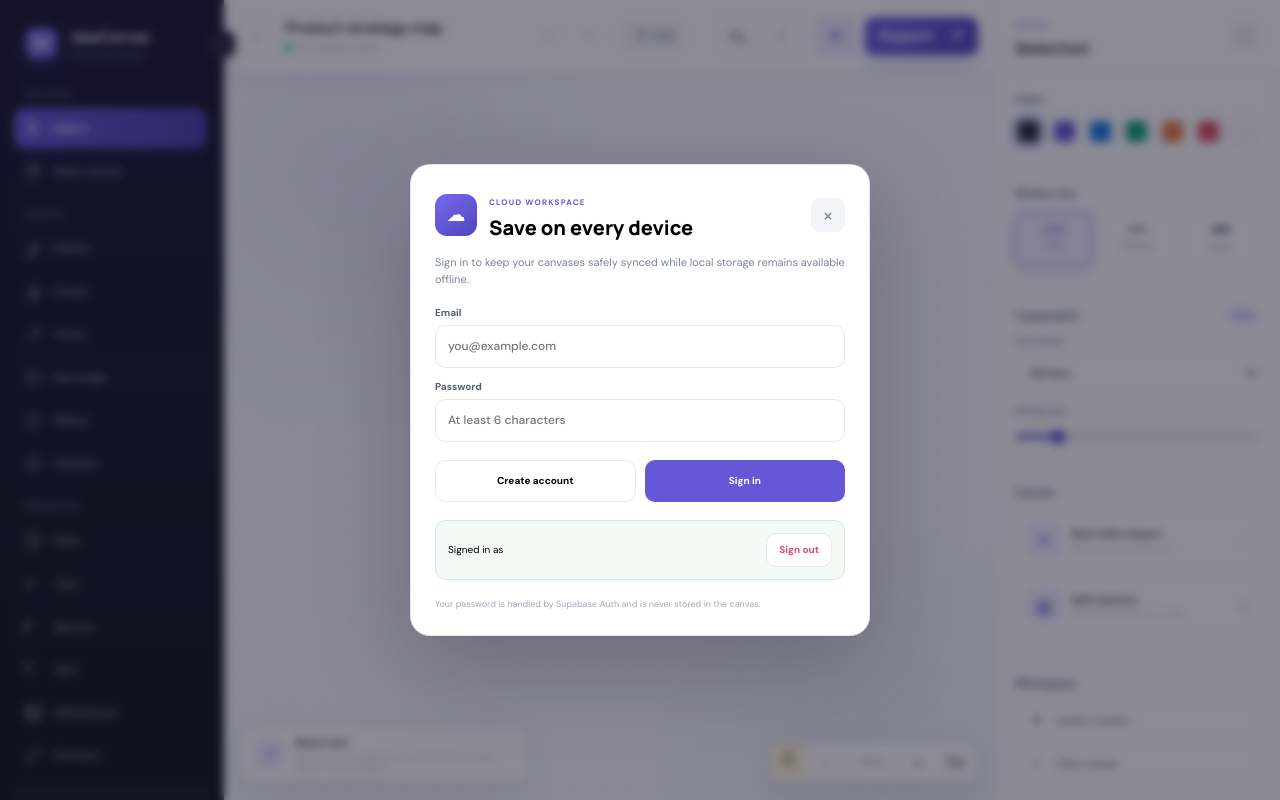
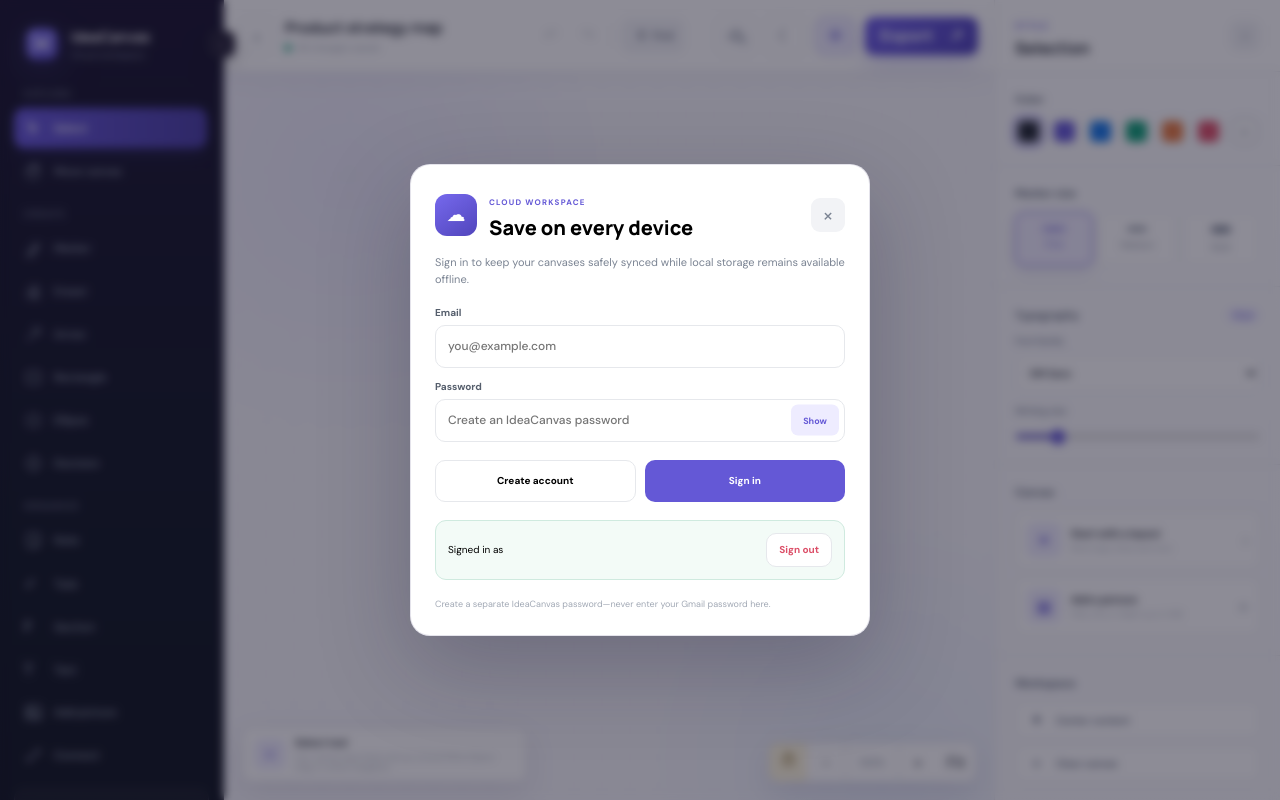
Before and after one commit to 404BroNotFound/IdeaCanvas, a plain HTML site: page index.html in a window 1280 px wide. Both pictures are taken after a click on the button 736 px from the left and 35 px from the top of the page. Drawn offline with nearby package versions, Linux system fonts and the light colour scheme.

Commit message:
Add account password visibility control

```diff
--- a/css/styles.css
+++ b/css/styles.css
@@ -1220,6 +1220,14 @@
 .account-fields { display: grid; gap: 12px; }
 .account-fields label { display: grid; gap: 6px; color: #555e6c; font-size: 10px; font-weight: 700; }
 .account-fields input { width: 100%; height: 43px; padding: 0 12px; border: 1px solid var(--border); border-radius: 10px; color: var(--ink); background: #fff; font: 500 12px "DM Sans",sans-serif; }
+.password-field { position: relative; display: block; }
+.password-field input { padding-right: 62px; }
+.password-field button {
+  position: absolute; top: 50%; right: 6px; min-width: 48px; height: 31px; padding: 0 8px;
+  border: 0; border-radius: 7px; color: var(--violet); background: var(--violet-soft);
+  font-size: 9px; font-weight: 750; cursor: pointer; transform: translateY(-50%);
+}
+.password-field button:hover { background: #e3dfff; }
 .account-actions { display: grid; grid-template-columns: 1fr 1fr; gap: 9px; }
 .account-actions button, .account-signed-in button { min-height: 42px; border: 1px solid var(--border); border-radius: 10px; background: #fff; font-size: 10px; font-weight: 750; cursor: pointer; }
 .account-actions .account-primary { color: #fff; border-color: transparent; background: var(--violet); }
--- a/index.html
+++ b/index.html
@@ -234,7 +234,12 @@
       <p id="accountMessage">Sign in to keep your canvases safely synced while local storage remains available offline.</p>
       <div class="account-fields" id="accountFields">
         <label>Email<input id="accountEmail" type="email" autocomplete="email" required placeholder="you@example.com"></label>
-        <label>Password<input id="accountPassword" type="password" autocomplete="current-password" minlength="6" required placeholder="At least 6 characters"></label>
+        <label>Password
+          <span class="password-field">
+            <input id="accountPassword" type="password" autocomplete="current-password" minlength="6" required placeholder="Create an IdeaCanvas password">
+            <button type="button" id="togglePasswordButton" aria-label="Show password" aria-pressed="false">Show</button>
+          </span>
+        </label>
       </div>
       <div class="account-actions" id="signedOutActions">
         <button type="button" id="createAccountButton">Create account</button>
--- a/js/app.js
+++ b/js/app.js
@@ -1352,12 +1352,28 @@
   document.querySelector("#accountEmailLabel").textContent = user?.email || "";
   note.textContent = !configured
     ? "Cloud storage is not connected yet. Add the Supabase project settings in js/supabase-config.js."
-    : user ? "Changes save locally first, then sync securely to your account." : "Your password is handled by Supabase Auth and is never stored in the canvas.";
+    : user ? "Changes save locally first, then sync securely to your account." : "Create a separate IdeaCanvas password—never enter your Gmail password here.";
 }
 
 function openAccountDialog() {
   updateAccountUI();
+  const passwordInput = document.querySelector("#accountPassword");
+  const toggleButton = document.querySelector("#togglePasswordButton");
+  passwordInput.type = "password";
+  toggleButton.textContent = "Show";
+  toggleButton.setAttribute("aria-label", "Show password");
+  toggleButton.setAttribute("aria-pressed", "false");
   document.querySelector("#accountDialog").showModal();
+}
+
+function toggleAccountPassword() {
+  const input = document.querySelector("#accountPassword");
+  const button = document.querySelector("#togglePasswordButton");
+  const isVisible = input.type === "text";
+  input.type = isVisible ? "password" : "text";
+  button.textContent = isVisible ? "Show" : "Hide";
+  button.setAttribute("aria-label", isVisible ? "Show password" : "Hide password");
+  button.setAttribute("aria-pressed", String(!isVisible));
 }
 
 async function initializeCloud() {
@@ -2021,6 +2037,7 @@
   document.querySelector("#accountForm").addEventListener("submit", signInToCloud);
   document.querySelector("#createAccountButton").addEventListener("click", createCloudAccount);
   document.querySelector("#signOutButton").addEventListener("click", signOutOfCloud);
+  document.querySelector("#togglePasswordButton").addEventListener("click", toggleAccountPassword);
   document.querySelector("#addImageButton").addEventListener("click", () => openImagePicker());
   document.querySelector("#inspectorImageButton").addEventListener("click", () => openImagePicker());
   elements.imageUploadInput.addEventListener("change", (event) => addImageFromFile(event.target.files[0]));
```
